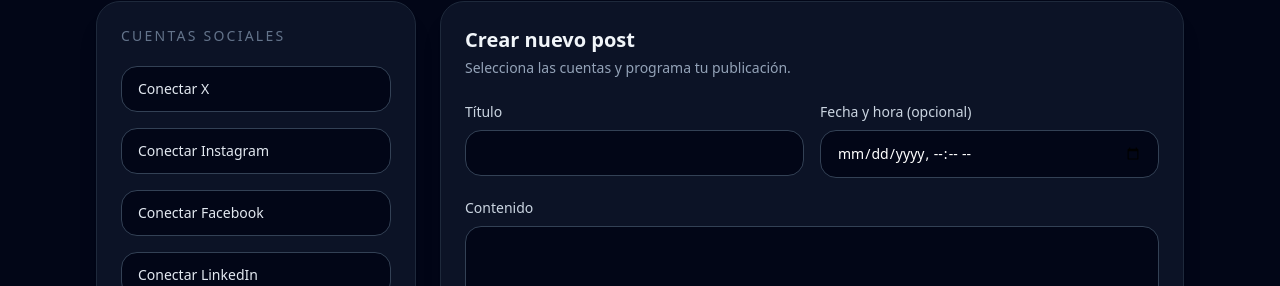
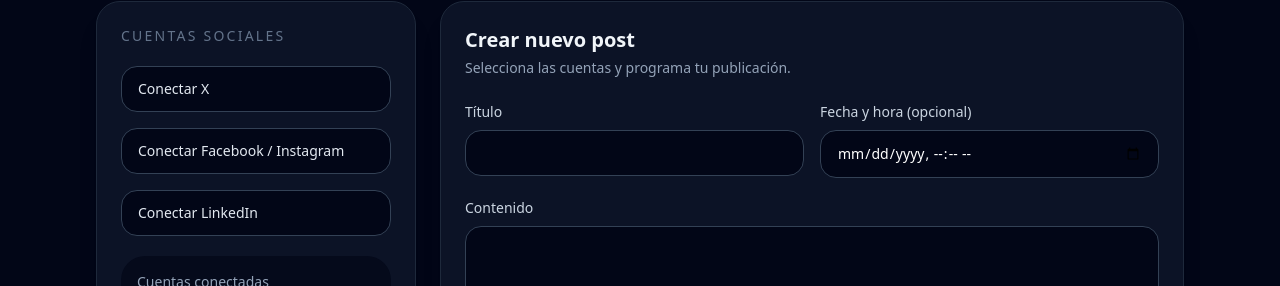
Before and after one commit to xManueldyx/post_playas, a Next.js app in the folder frontend/: page /dashboard in a window 1280 px wide. Shown: the part 152-438 px from the top of the page. Built offline with nearby package versions, Linux system fonts and the light colour scheme; no server answers; sample sign-in values are in the browser's storage.

Commit message:
Unificar Facebook e Instagram en un solo boton de conexion

```diff
--- a/frontend/src/pages/dashboard.tsx
+++ b/frontend/src/pages/dashboard.tsx
@@ -6,8 +6,7 @@ import { useAuthStore } from '../store/useAuthStore';
 
 const providers = [
   { id: 'X', label: 'X' },
-  { id: 'INSTAGRAM', label: 'Instagram' },
-  { id: 'FACEBOOK', label: 'Facebook' },
+  { id: 'FACEBOOK', label: 'Facebook / Instagram' },
   { id: 'LINKEDIN', label: 'LinkedIn' },
 ];
 
```
